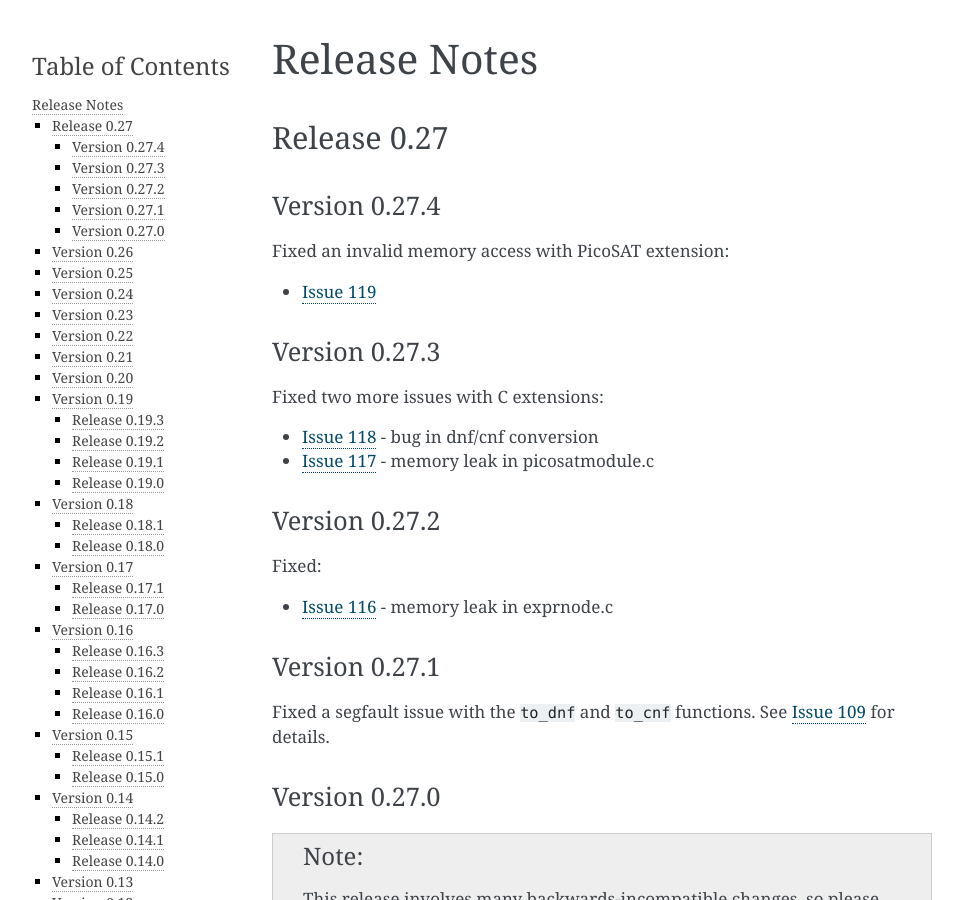
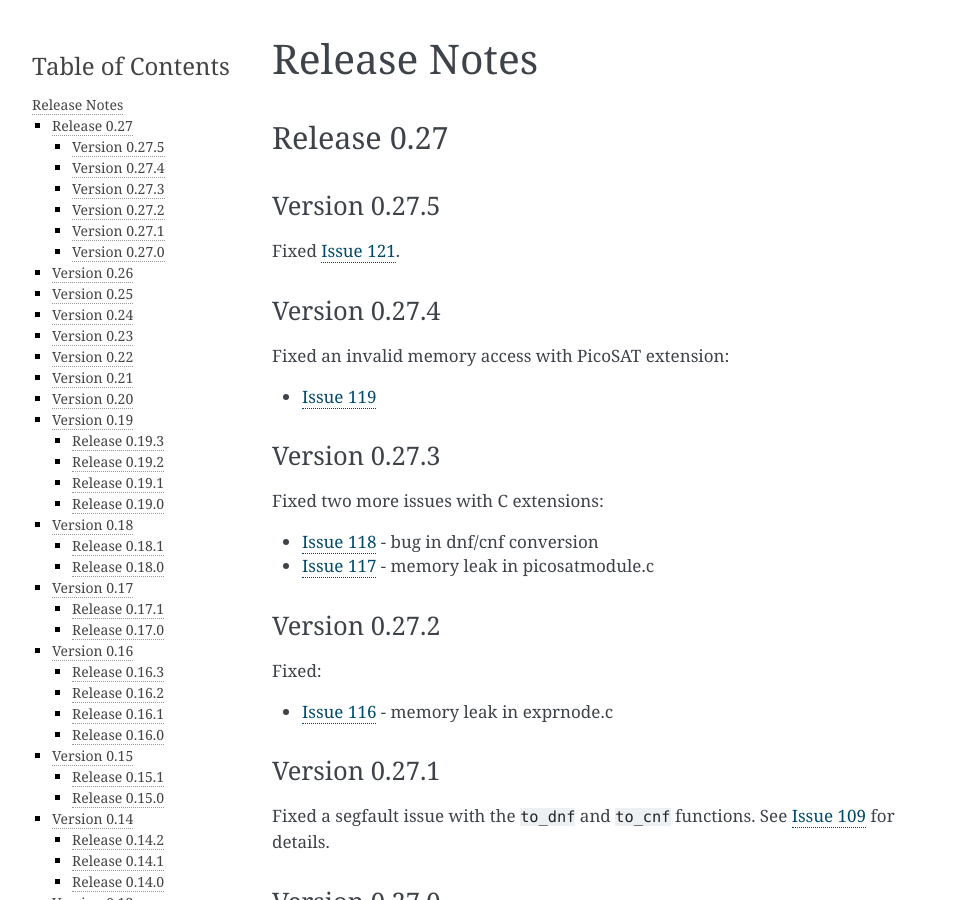
Before and after one commit to cjdrake/pyeda, a Sphinx documentation site: the page built from doc/source/relnotes.rst, in a window 1280 px wide and 900 px high. Shown: the whole window, without its empty margins (148-1111 px from the left). Built offline with Sphinx 7.4.7, drawn with Linux system fonts in a browser that asks for light colours.

Commit message:
Update release notes

```diff
--- a/doc/source/relnotes.rst
+++ b/doc/source/relnotes.rst
@@ -6,6 +6,11 @@
 
 Release 0.27
 ============
+
+Version 0.27.5
+--------------
+
+Fixed `Issue 121 <https://github.com/cjdrake/pyeda/issues/121>`_.
 
 Version 0.27.4
 --------------
```
